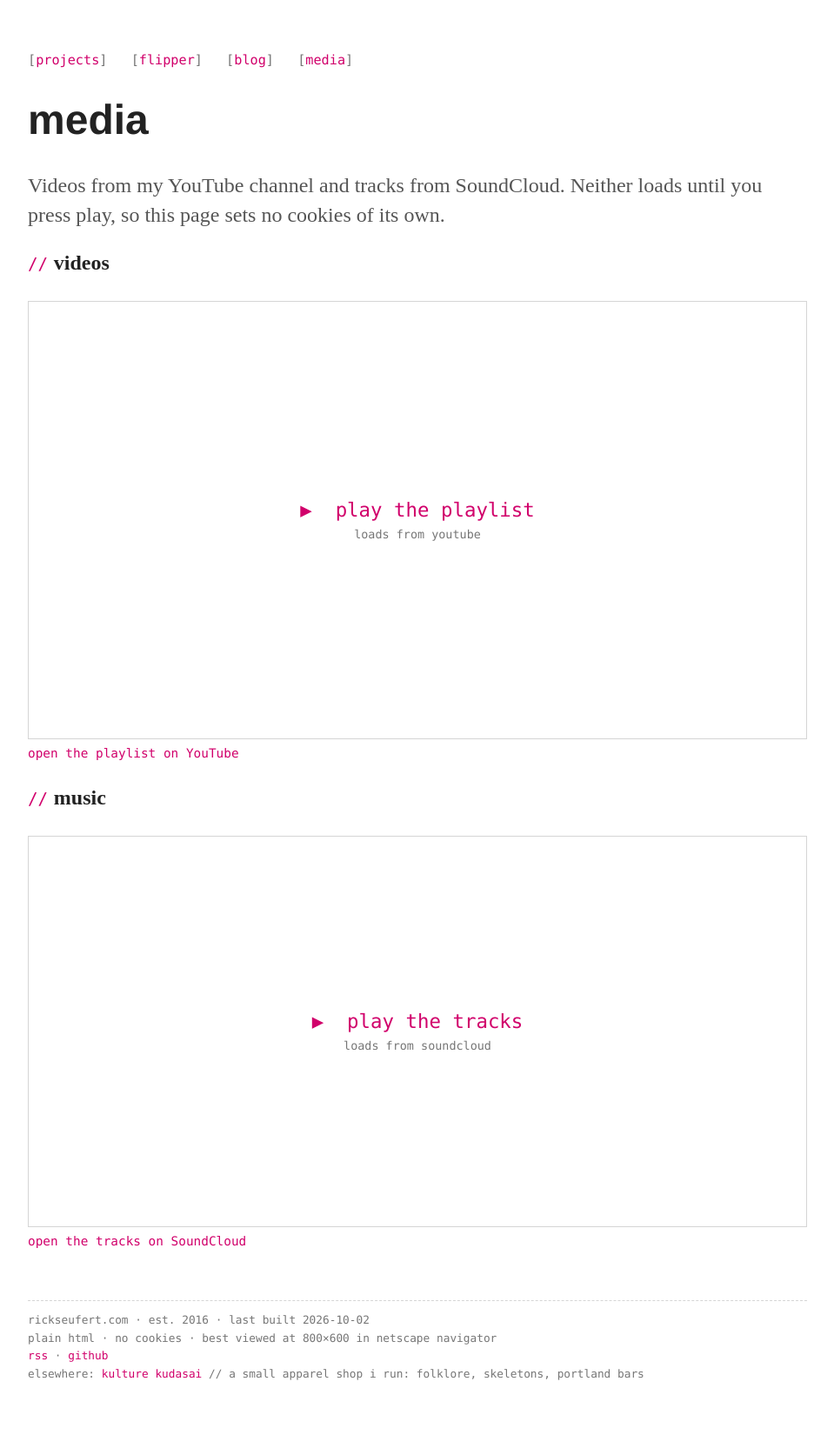
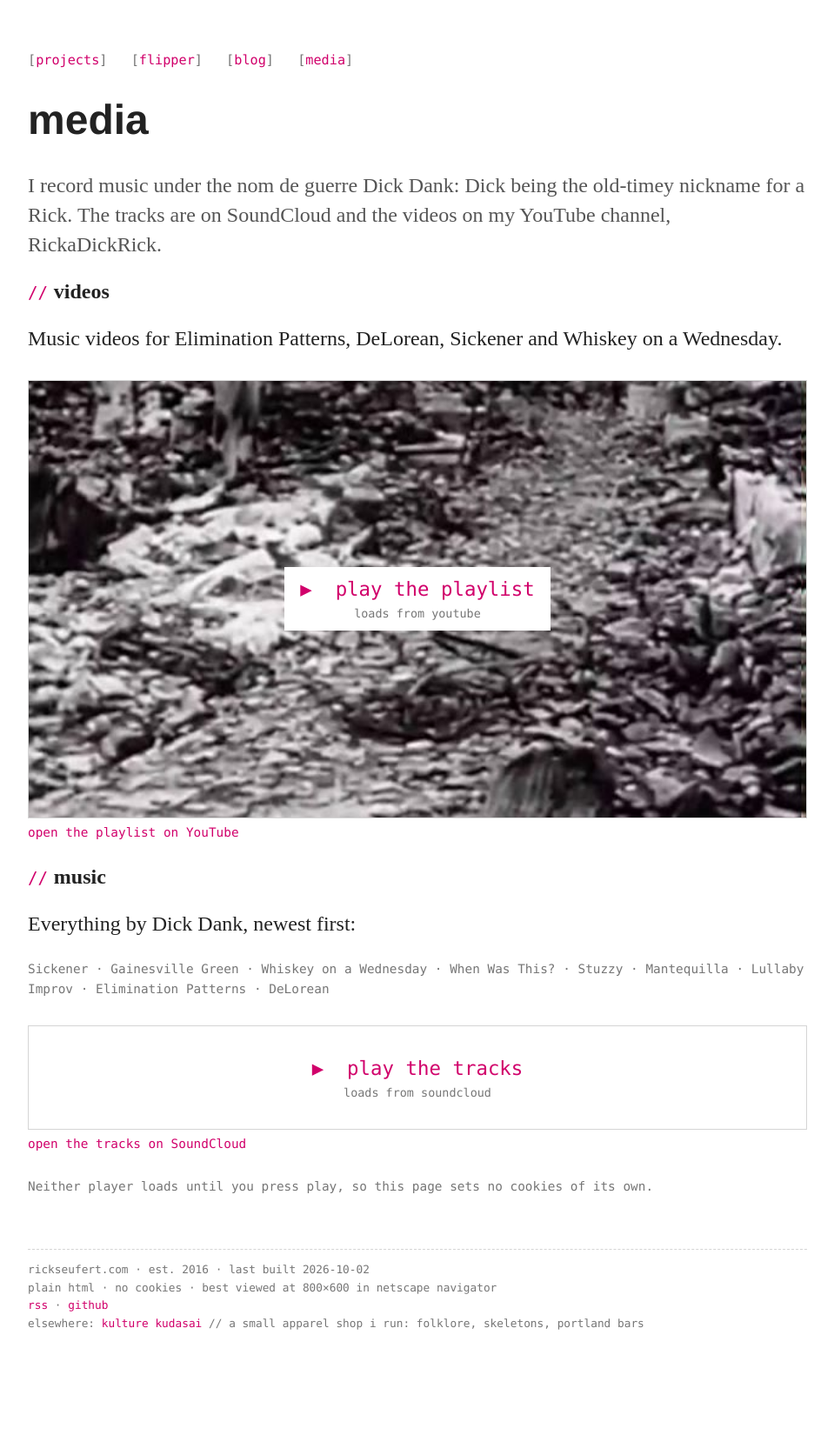
Before and after one commit to rseufert/rseufert.github.io, a Jekyll site: the page built from media/index.html, in a window 1280 px wide. Shown: the whole page at 87% size, without its empty margins (160-1119 px from the left). Built offline with Jekyll 4.4.1, drawn with Linux system fonts in a browser that asks for light colours; after the commit the page ends 1592 px from its top, so only the background shows below that.

Commit message:
Media page: say whose music it is, show what's behind the buttons
The page was two empty boxes: nothing said what the videos were, or that
RickaDickRick and Dick Dank are both me. The lede now says so, each
section names what it plays, and the video button sits over a still kept
in the repo (hotlinking YouTube's copy would break the no-cookies
promise). The same still is the page's share image, in place of the SAP
invoices film it inherited.

Only one player is open at a time: starting one puts the other's button
back, since nothing else stops a cross-origin frame. SoundCloud's player
is the artwork-led one, which sits better on the dark theme, and its
button is short until pressed.

Co-Authored-By: Claude Fable 5.1 <noreply@anthropic.com>

```diff
--- a/css/main.css
+++ b/css/main.css
@@ -396,15 +396,26 @@ code {
     cursor: pointer;
 }
 .media .embed button.load span {
+    display: inline-block;
+    padding: 12px 18px;
+    background: var(--bg);
+}
+.media .embed button.load small {
     display: block;
     margin-top: 8px;
     font-size: 0.6em;
     color: var(--faint);
 }
+/* A still from the first video, kept in the repo: hotlinking YouTube's copy
+   would be the third-party request the button exists to avoid. */
+.media .embed button.poster { background: url(/media/videos.jpg) center / cover; }
 .media .embed button.load:hover, .media .embed button.load:focus-visible { border-color: var(--accent); }
 .media .embed figcaption { font: 0.9em var(--mono); color: var(--faint); margin-top: 8px; }
-/* SoundCloud's list player is a fixed height, not a 16:9 picture. */
-.media .embed button.sound, .media .embed iframe.sound { aspect-ratio: auto; height: 450px; }
+/* SoundCloud's player is a fixed height, not a 16:9 picture, and its button
+   has no picture to show, so it stays short until pressed. */
+.media .embed button.sound { aspect-ratio: auto; height: 120px; }
+.media .embed iframe.sound { aspect-ratio: auto; height: 450px; }
+.media .tracks, .media .note { font: 0.9em/1.6 var(--mono); color: var(--faint); }
 .media h2::before {
     content: "//";
     font-family: var(--mono);
--- a/media/index.html
+++ b/media/index.html
@@ -1,38 +1,48 @@
 ---
 layout: default
 title: Media
-description: Videos from Rick Seufert's YouTube channel and tracks from SoundCloud.
+description: Music Rick Seufert records as Dick Dank, on SoundCloud, and the videos that go with it, on YouTube.
+image: /media/videos.jpg
 ---
 <div class="media">
 	<h1>media</h1>
-	<p class="lede">Videos from my YouTube channel and tracks from SoundCloud. Neither loads until you press play, so this page sets no cookies of its own.</p>
+	<p class="lede">I record music under the nom de guerre Dick Dank: Dick being the old-timey nickname for a Rick. The tracks are on SoundCloud and the videos on my YouTube channel, RickaDickRick.</p>
 
 	<h2>videos</h2>
+	<p>Music videos for Elimination Patterns, DeLorean, Sickener and Whiskey on a Wednesday.</p>
 	<figure class="embed">
-		<button class="load" type="button" data-src="https://www.youtube-nocookie.com/embed/videoseries?list=PLa-2B3enIAoU&amp;autoplay=1" data-title="YouTube playlist">&#9654;&nbsp; play the playlist <span>loads from youtube</span></button>
+		<button class="load poster" type="button" data-src="https://www.youtube-nocookie.com/embed/videoseries?list=PLa-2B3enIAoU&amp;autoplay=1" data-title="YouTube playlist"><span>&#9654;&nbsp; play the playlist <small>loads from youtube</small></span></button>
 		<figcaption><a href="https://www.youtube.com/playlist?list=PLa-2B3enIAoU">open the playlist on YouTube</a></figcaption>
 	</figure>
 
 	<h2>music</h2>
+	<p>Everything by Dick Dank, newest first:</p>
+	<p class="tracks">Sickener &middot; Gainesville Green &middot; Whiskey on a Wednesday &middot; When Was This? &middot; Stuzzy &middot; Mantequilla &middot; Lullaby Improv &middot; Elimination Patterns &middot; DeLorean</p>
 	<figure class="embed">
-		<button class="load sound" type="button" data-src="https://w.soundcloud.com/player/?url=https%3A//soundcloud.com/the-rick&amp;auto_play=true&amp;show_comments=false&amp;show_reposts=false&amp;visual=false" data-title="SoundCloud tracks">&#9654;&nbsp; play the tracks <span>loads from soundcloud</span></button>
+		<button class="load sound" type="button" data-src="https://w.soundcloud.com/player/?url=https%3A//soundcloud.com/the-rick&amp;auto_play=true&amp;show_comments=false&amp;show_reposts=false&amp;visual=true" data-title="SoundCloud tracks"><span>&#9654;&nbsp; play the tracks <small>loads from soundcloud</small></span></button>
 		<figcaption><a href="https://soundcloud.com/the-rick/tracks">open the tracks on SoundCloud</a></figcaption>
 	</figure>
+	<p class="note">Neither player loads until you press play, so this page sets no cookies of its own.</p>
 </div><!-- /.media -->
 
 <script>
-// Swap each button for its player only when asked: a third-party frame sets
-// cookies, and the footer promises none until the visitor chooses.
+// Swap a button for its player only when asked: a third-party frame sets
+// cookies, and the footer promises none until the visitor chooses. Only one
+// player is open at a time; starting one puts the other's button back, which
+// is the only way to stop a cross-origin frame talking over this one.
+var playing = null;
 document.querySelectorAll(".media button.load").forEach(function (button) {
 	button.addEventListener("click", function () {
+		if (playing) playing.frame.replaceWith(playing.button);
 		var frame = document.createElement("iframe");
 		frame.src = button.dataset.src;
 		frame.title = button.dataset.title;
 		frame.allow = "autoplay; encrypted-media; picture-in-picture; fullscreen";
 		frame.allowFullscreen = true;
-		frame.className = button.className.replace("load", "").trim();
+		frame.className = button.classList.contains("sound") ? "sound" : "";
 		button.replaceWith(frame);
 		frame.focus();
+		playing = { frame: frame, button: button };
 	});
 });
 </script>
```
Also changed, not shown: media/videos.jpg (added).
